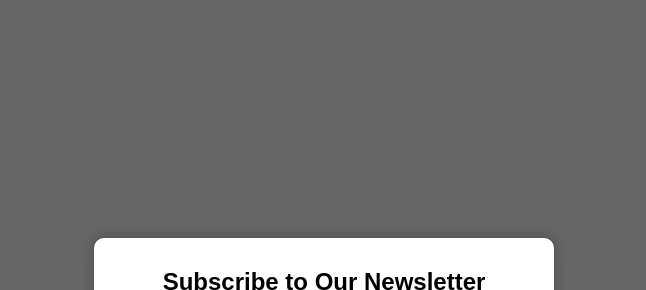
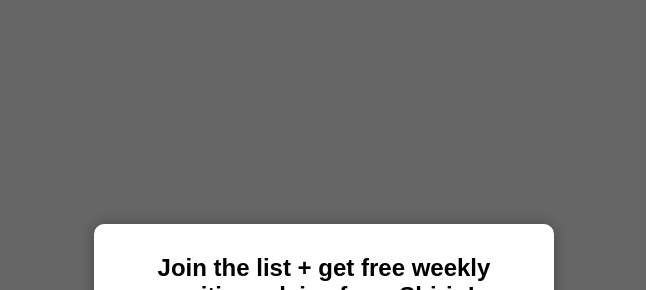
Before and after one commit to shirinsaghaie/storyeditingagency, a plain HTML site: page index.html in a window 1280 px wide. Shown: the part 40-330 px from the top of the page, without its empty margins (316-962 px from the left). Drawn offline with Linux system fonts and the light colour scheme.

```diff
--- a/index.html
+++ b/index.html
@@ -86,7 +86,7 @@
   <!-- Popup -->
   <div class="popup" id="newsletterPopup">
     <div class="popup-content">
-      <h2>Subscribe to Our Newsletter</h2>
+      <h2>Join the list + get free weekly writing advice from Shirin!</h2>
       <form action="https://formspree.io/f/xyzdayve" method="POST">
         <input type="email" name="email" placeholder="Enter your email" required>
         <br>
```
